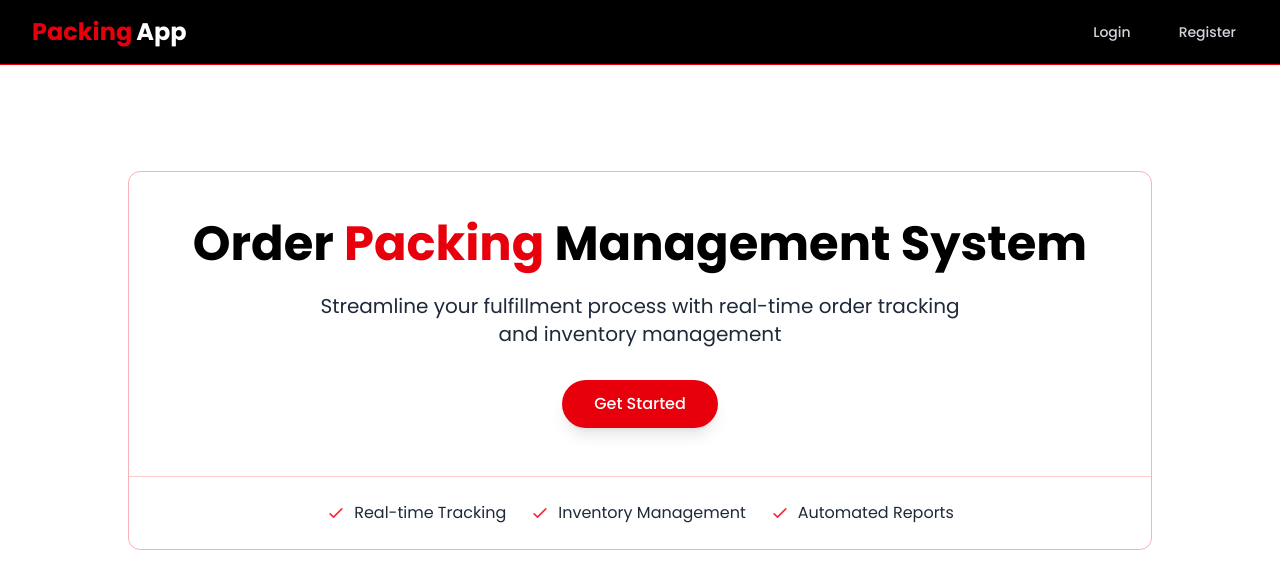
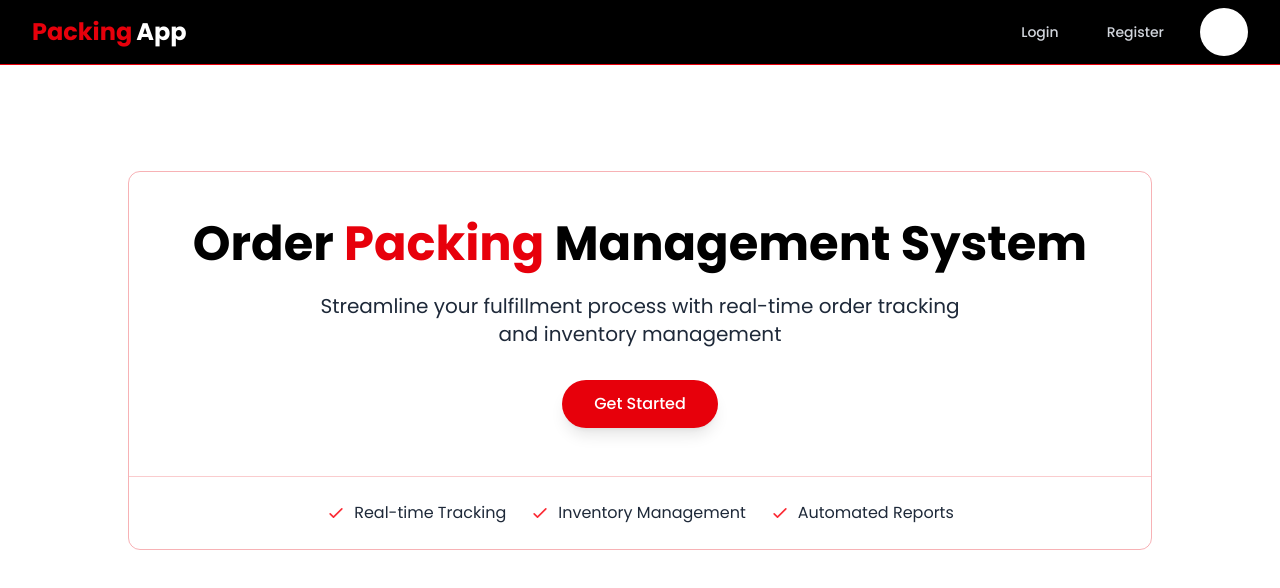
Before and after one commit to Sachinrawat6/PackingWithTracking, a React (Vite) app: page / in a window 1280 px wide. Shown: the top 588 px of the page. Built offline with nearby package versions, Linux system fonts and the light colour scheme.

Commit message:
user name showing on navbar

```diff
--- a/src/components/Navbar.jsx
+++ b/src/components/Navbar.jsx
@@ -99,6 +99,9 @@ const Navbar = () => {
                 Logout
               </button>
             )}
+            <div className="flex  w-12 overflow-hidden bg-white py-2 h-12 justify-center items-center rounded-full">
+              <p className="text-red-500 uppercase  font-extrabold text-3xl">{user?.user?.username ? `${user.user.username[0]}` : ""}</p>
+            </div>
           </div>
 
           {/* Mobile menu button */}
```
